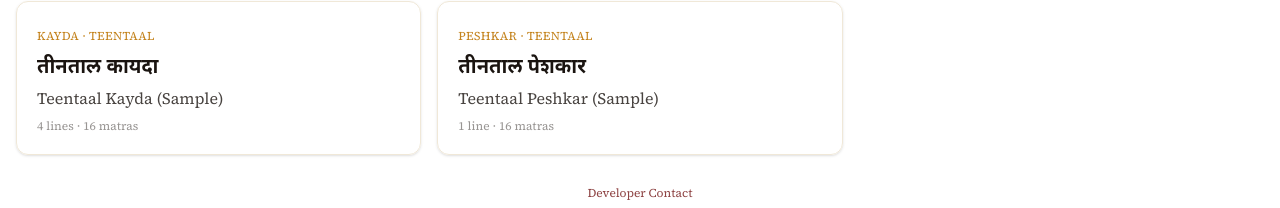
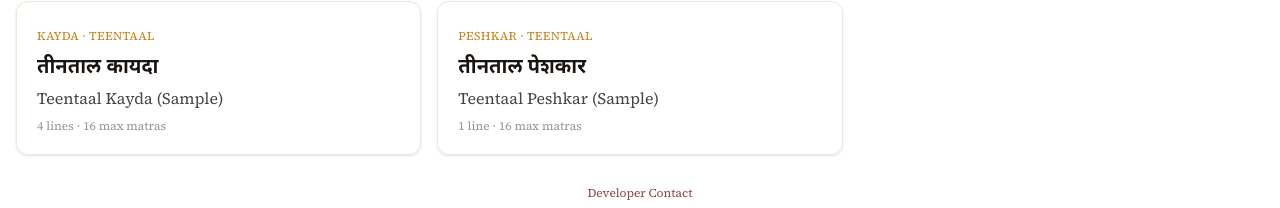
Before and after one commit to ajinkyakulkarni26/tablavahi, a React (Vite) app in the folder web/: page / in a window 1280 px wide. Shown: the part 393-601 px from the top of the page. Built offline with nearby package versions, Linux system fonts and the light colour scheme; no server answers; the database is empty.

Commit message:
Support multi-cycle Tihai lines

```diff
--- a/web/src/components/BrowsePanel.tsx
+++ b/web/src/components/BrowsePanel.tsx
@@ -107,6 +107,10 @@ export function BrowsePanel({
         <ul className="grid gap-4 sm:grid-cols-2 lg:grid-cols-3">
           {filtered.map((c) => {
             const taal = getTaal(c.taalId);
+            const maxLineMatras = Math.max(
+              0,
+              ...c.lines.map((line) => line.cells.length),
+            );
             return (
               <li key={c.id}>
                 <button
@@ -126,7 +130,7 @@ export function BrowsePanel({
                   <p className="mt-1 font-medium text-ink/80">{c.title}</p>
                   <p className="mt-2 text-xs text-ink/45">
                     {c.lines.length} line{c.lines.length !== 1 ? "s" : ""} ·{" "}
-                    {c.lines[0]?.cells.length ?? 0} matras
+                    {maxLineMatras} max matras
                   </p>
                 </button>
               </li>
--- a/web/src/components/CompositionEditor.tsx
+++ b/web/src/components/CompositionEditor.tsx
@@ -328,6 +328,24 @@ export function CompositionEditor({
     setLines((prev) => {
       const next = [...prev];
       next[lineIndex] = { ...next[lineIndex], ...patch };
+      return next;
+    });
+  };
+
+  const setLineCycleCount = (lineIndex: number, cycles: number) => {
+    if (!taal) return;
+    const nextLength = taal.matras * cycles;
+    setLines((prev) => {
+      const next = [...prev];
+      const currentLine = next[lineIndex];
+      const cells = emptyLine(nextLength).map((cell, index) => ({
+        ...cell,
+        devanagari: currentLine.cells[index]?.devanagari ?? "",
+      }));
+      next[lineIndex] = {
+        ...currentLine,
+        cells: applyTaalMarkers(cells, taal),
+      };
       return next;
     });
   };
@@ -936,6 +954,27 @@ export function CompositionEditor({
                       className="min-w-0 rounded-full border border-parchment-dark bg-white px-3 py-1 text-xs text-ink/70"
                       placeholder="Section title"
                     />
+                    {line.section === "tihai" && (
+                      <label className="flex items-center gap-1 rounded-full border border-parchment-dark bg-white px-3 py-1 text-xs text-ink/70">
+                        <span>Length</span>
+                        <select
+                          value={Math.max(
+                            1,
+                            Math.ceil(line.cells.length / taal.matras),
+                          )}
+                          onChange={(e) =>
+                            setLineCycleCount(lineIndex, Number(e.target.value))
+                          }
+                          className="bg-transparent font-medium text-maroon focus:outline-none"
+                        >
+                          {[1, 2, 3, 4, 5, 6].map((cycles) => (
+                            <option key={cycles} value={cycles}>
+                              {taal.matras * cycles} matras
+                            </option>
+                          ))}
+                        </select>
+                      </label>
+                    )}
                   </>
                 )}
               </div>
--- a/web/src/lib/annotations.ts
+++ b/web/src/lib/annotations.ts
@@ -27,7 +27,7 @@ export function markerSymbol(
 /** Apply taal's default sam / khali / taali markers to a row of empty cells */
 export function applyTaalMarkers(cells: MatraCell[], taal: Taal): MatraCell[] {
   return cells.map((cell, index) => {
-    const matra = index + 1;
+    const matra = (index % taal.matras) + 1;
     if (matra === taal.samMatra) {
       return { ...cell, marker: "sam", taaliNumber: undefined };
     }
@@ -61,6 +61,7 @@ export function groupCellsByVibhag<T>(
   const groups: Omit<VibhagCellGroup<T>, "isLast">[] = [];
   let startIndex = 0;
 
+  while (startIndex < cells.length) {
     for (const size of taal.vibhag) {
       if (startIndex >= cells.length) break;
       const endIndex = Math.min(startIndex + size, cells.length);
@@ -70,12 +71,6 @@ export function groupCellsByVibhag<T>(
       });
       startIndex = endIndex;
     }
-
-  if (startIndex < cells.length) {
-    groups.push({
-      cells: cells.slice(startIndex),
-      startIndex,
-    });
   }
 
   return groups.map((group, index) => ({
--- a/web/src/lib/bulkImport.ts
+++ b/web/src/lib/bulkImport.ts
@@ -117,7 +117,8 @@ function createImportedLine(
   section: CompositionLineSection,
   sectionTitle: string | undefined,
 ): CompositionLine {
-  const cells = emptyLine(taal.matras).map((cell, index) => ({
+  const lineLength = Math.max(taal.matras, tokens.length);
+  const cells = emptyLine(lineLength).map((cell, index) => ({
     ...cell,
     devanagari: tokens[index] ?? "",
   }));
@@ -181,6 +182,18 @@ export function parseBulkCompositionText(
       if (!QUICK_INSERT_BOLS.has(token)) unknownBols.add(token);
     });
 
+    if (currentSection === "tihai") {
+      lines.push(
+        createImportedLine(
+          tokens,
+          taal,
+          currentSection,
+          currentSectionTitle,
+        ),
+      );
+      return;
+    }
+
     for (let index = 0; index < tokens.length; index += taal.matras) {
       lines.push(
         createImportedLine(
```
Lines whose indentation alone changed are shown as unchanged.
